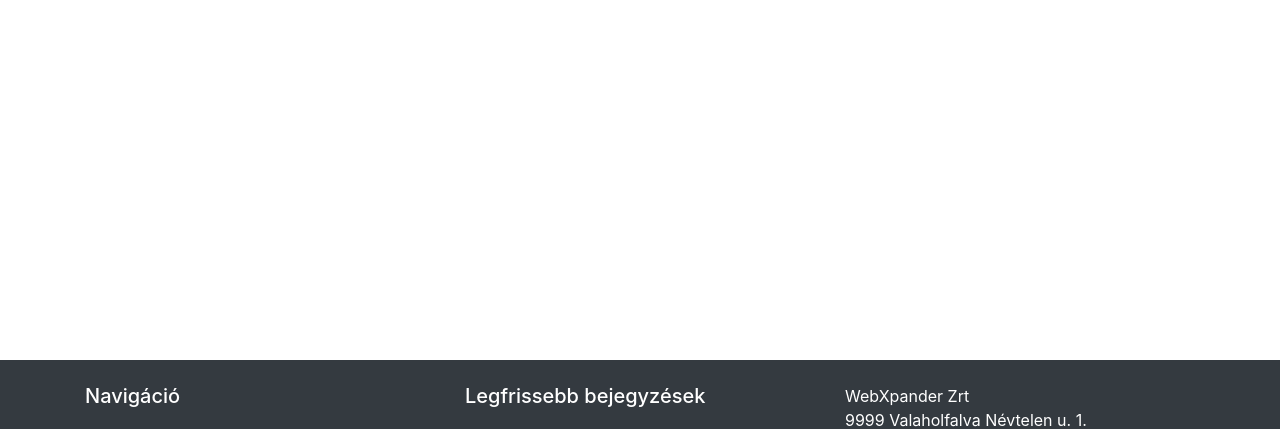
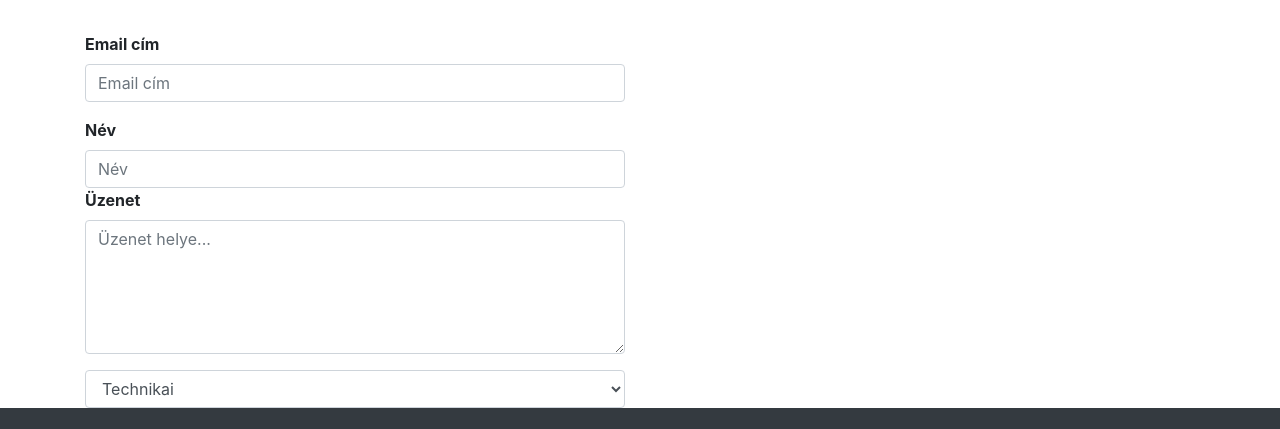
Before and after one commit to Nandmin/BootStrap, a plain HTML site: page kapcsolat.html in a window 1280 px wide. Shown: the part 120-549 px from the top of the page. Drawn offline with nearby package versions, Linux system fonts and the light colour scheme.

Commit message:
Kapcsolat kezdeti alakítások

```diff
--- a/kapcsolat.html
+++ b/kapcsolat.html
@@ -53,6 +53,40 @@
                 </form>
             </div>
         </nav>
+        <main>
+          <secton class="py-5">
+            <div class="container">
+              <h1 class="mb-5 text-center">Kapcsolat</h1>
+              <div class="row">
+                <div class="col-md-6">
+                  <form>
+                    <div class="form-group">
+                      <label for="email" class="font-weight-bold">Email cím</label>
+                      <input type="email" name="email" id="email" class="form-control" placeholder="Email cím" required>
+                    </div>
+                    <div>
+                      <label for="name" class="font-weight-bold">Név</label>
+                      <input type="text" name="name" id="name" class="form-control" placeholder="Név" required>
+                    </div>
+                    <div class="form-group">
+                      <label for="message" class="font-weight-bold">Üzenet</label>
+                      <!-- cols megadásával lehet szabályozni a box magasságát -->
+                      <textarea name="message" id="message" rows="5" class="form-control" required placeholder="Üzenet helye..."></textarea>
+                    </div>
+                    <div class="input-group">
+                      <select name="topic" id="topic" class="form-control" required>
+                        <option value="Technikai">Technikai</option>
+                        <option value="Számlázási">Számlázási</option>
+                        <option value="Egyéb">Egyéb</option>
+                      </select>
+                    </div>
+                  </form>
+                </div>
+                <div class="col-md-6"></div>
+              </div>
+            </div>
+          </secton>
+        </main>
         <footer class="py-4 text-white text-center text-md-left bg-dark mt-auto">
             <div class="container">
               <div class="row">
```
Also changed, not shown: gyik.html (+1 -1 lines).
